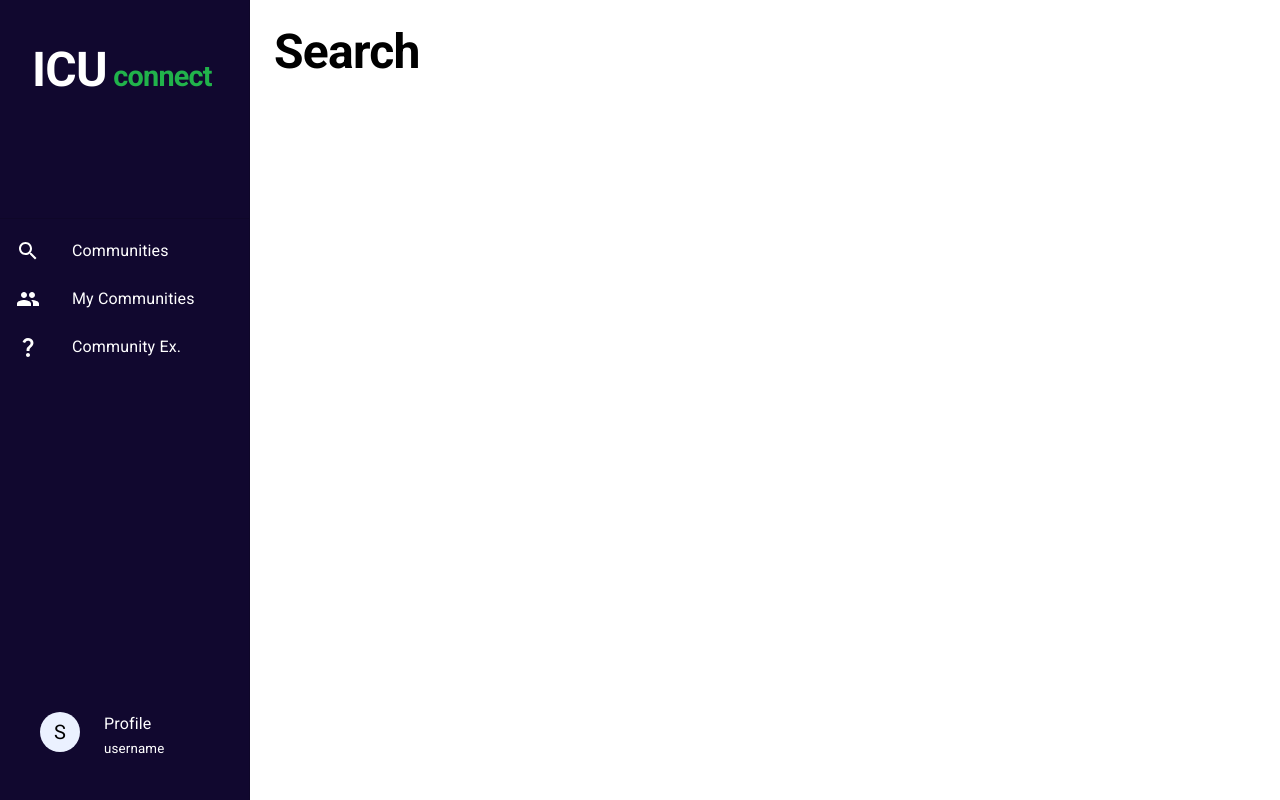
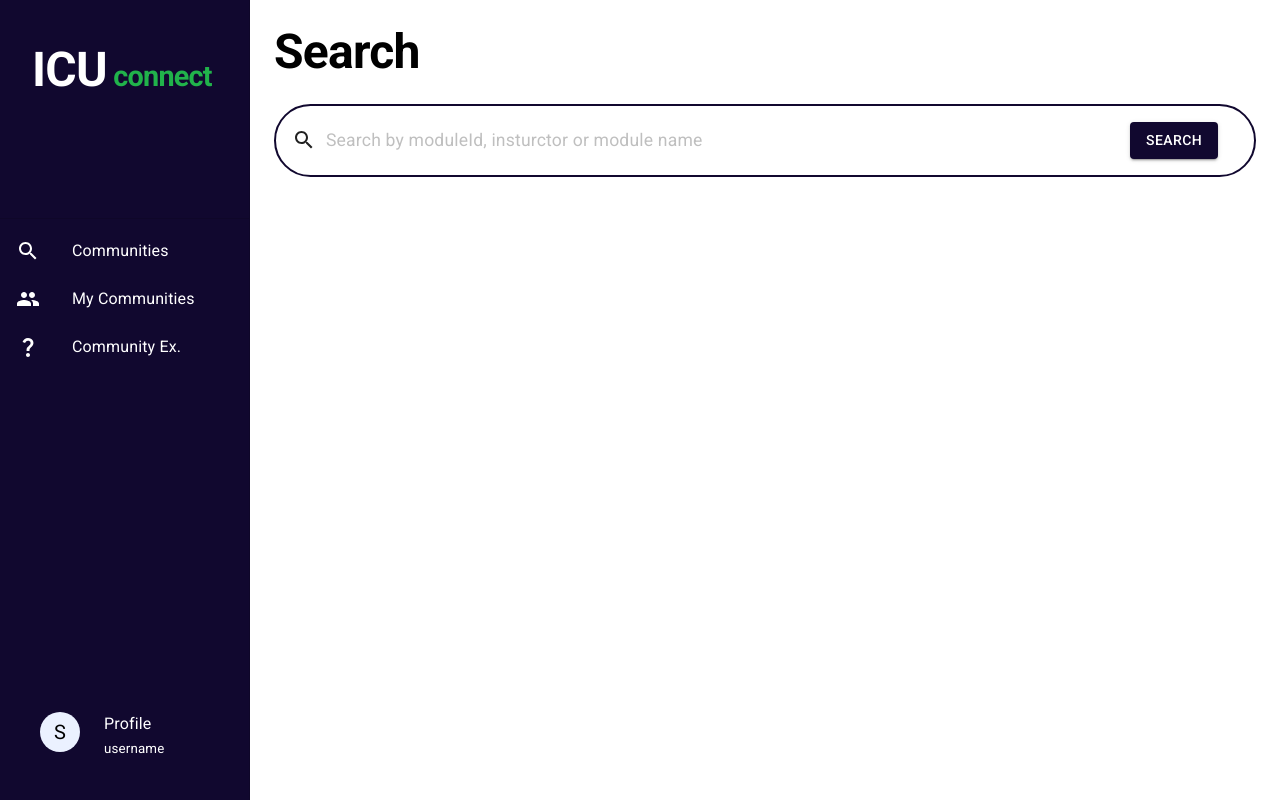
Before and after one commit to The-Agile-Avengers/icu-connect-frontend, a React (Create React App) app: page /communities in a window 1280 px wide. Built offline with nearby package versions, Linux system fonts and the light colour scheme; sample sign-in values are in the browser's storage.

Commit message:
Add search bar

```diff
--- /dev/null
+++ b/src/components/SearchBar.tsx
@@ -0,0 +1,43 @@
+import React from "react";
+import SearchIcon from "@mui/icons-material/Search";
+import Input from "@mui/material/Input";
+import Box from "@mui/material/Box";
+import Button from "@mui/material/Button";
+
+type Props = {
+  placeholder: string;
+  // eslint-disable-next-line no-unused-vars
+  onChange: (event: React.ChangeEvent<HTMLInputElement>) => void;
+  onClick: () => void;
+};
+
+const SearchBar = ({ placeholder, onChange, onClick }: Props) => (
+  <Box
+    sx={{
+      display: "flex",
+      alignItems: "center",
+      border: 2,
+      borderColor: "primary.main",
+      borderRadius: 18,
+      p: 2,
+    }}
+  >
+    <SearchIcon sx={{ marginRight: "10px" }} />
+    <Input
+      placeholder={placeholder}
+      onChange={onChange}
+      sx={{
+        width: "85%",
+        color: "rgba(0, 0, 0, 0.6)",
+        fontSize: "1.1rem",
+        borderColor: "black",
+      }}
+      disableUnderline
+    />
+    <Button variant="contained" type="submit" onClick={onClick}>
+      SEARCH
+    </Button>
+  </Box>
+);
+
+export default SearchBar;
--- a/src/pages/Search.tsx
+++ b/src/pages/Search.tsx
@@ -1,6 +1,26 @@
-import React from "react";
+import React, { useState } from "react";
 import Layout from "../components/shared/Layout";
+import SearchBar from "../components/SearchBar";
 
-const Search: React.FC = () => <Layout title="Search" />;
+const Search: React.FC = () => {
+  const [input, setInput] = useState("");
+
+  const handleClick = () => {
+    console.log("get API request for " + input); //TODO - implement
+  };
+
+  return (
+    <Layout title="Search">
+      {" "}
+      <SearchBar
+        placeholder="Search by moduleId, insturctor or module name"
+        onChange={(event: React.ChangeEvent<HTMLInputElement>) =>
+          setInput(event.target.value)
+        }
+        onClick={handleClick}
+      />
+    </Layout>
+  );
+};
 
 export default Search;
```
